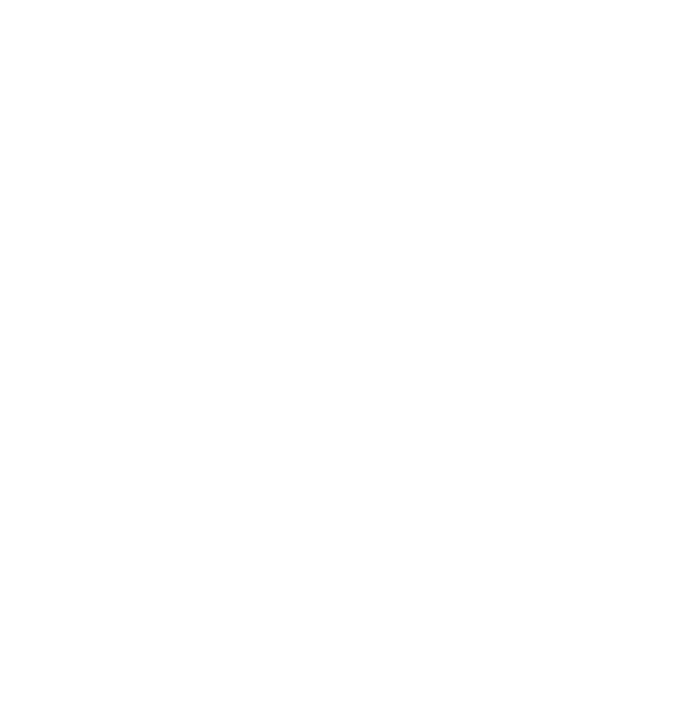
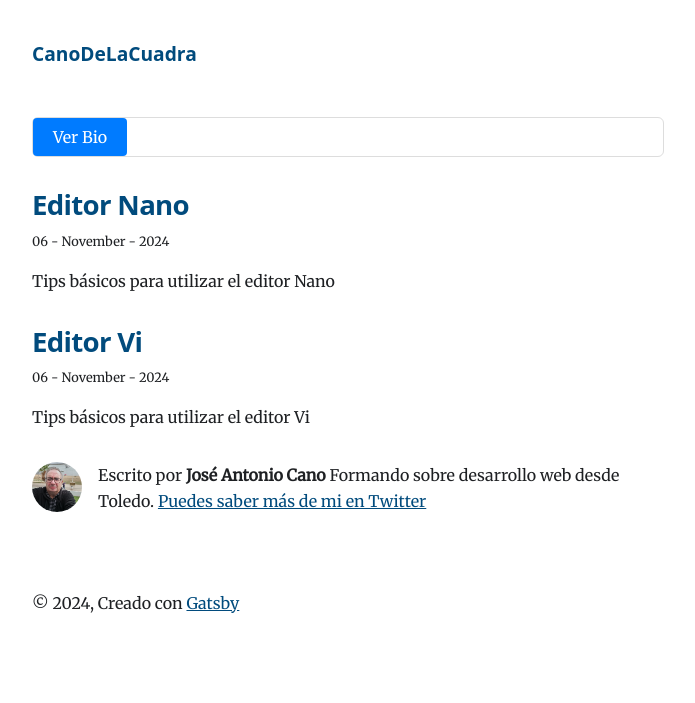
Before and after one commit to canodelacuadra/site-canodelacuadra, a Gatsby site: page /acerca-de-mi in a window 1280 px wide. Before the commit this address had no page. Shown: the whole page, without its empty margins (292-987 px from the left). Built offline with nearby package versions, Linux system fonts and the light colour scheme; Gatsby itself is replaced by a stand-in of ours.

Commit message:
agrego un par de componentes button y collapse

`````diff
--- a/content/blog/hola/index.md
+++ /dev/null
@@ -1,7 +0,0 @@
----
-title: Hola
-date: "2024-11-06T11:59:03.284Z"
-description: "Hola"
----
-
-## Este es mi primer articulo
--- /dev/null
+++ b/content/blog/nano/index.md
@@ -0,0 +1,18 @@
+---
+title: Editor Nano
+date: "2024-11-06T11:59:03.284Z"
+description: "Tips básicos para utilizar el editor Nano"
+tags: "Línea de comandos"
+---
+Cuando trabajamos en servidores, configurando entornos Linux o desarrollando en la nube, manejar el editor  Nano o Vi puede ser beneficioso
+
+## Cundo usar el  Editor Nano
+Cuando se trabaja frecuentemente en la línea de comandos, es necesario crear o editar archivos de texto.
+Para abrir un archivo de texto con nano entramos en git bash y
+````shell
+nano index.md
+````
+## Teclas de control
+Nano está orientado a un manejo desde teclado específicamente a combinaciones de la tecla Control.
+![editor nano](nano01.jpg)
+Por ejemplo, Control-O guarda el archivo actual y Control-W abre el menú de búsqueda. La barra de accesos directos de nano tiene dos filas colocadas en la parte baja de la pantalla, que lista algunos de los comandos disponibles en función del contexto. Para ver una lista completa basta con presionar Control-G y se obtiene una pantalla de ayuda.
--- /dev/null
+++ b/content/blog/vi/index.md
@@ -0,0 +1,9 @@
+---
+title: Editor Vi
+date: "2024-11-06T11:59:03.284Z"
+description: "Tips básicos para utilizar el editor Vi"
+tags: "Línea de comandos, editor de texto "
+---
+
+# El editor VI
+Este es un editor de linea de comandos
--- /dev/null
+++ b/src/components/button.js
@@ -0,0 +1,37 @@
+import React from 'react';
+
+const Button = ({ onClick, children, style, type = 'button' }) => {
+    const defaultStyle = {
+        padding: '10px 20px',
+        fontSize: '16px',
+        color: '#fff',
+        backgroundColor: '#007bff',
+        border: 'none',
+        borderRadius: '4px',
+        cursor: 'pointer',
+        transition: 'background-color 0.3s',
+        ...style, // Permite sobreescribir estilos por medio de props
+    };
+
+    const handleHover = (e) => {
+        e.target.style.backgroundColor = '#0056b3';
+    };
+
+    const handleMouseOut = (e) => {
+        e.target.style.backgroundColor = '#007bff';
+    };
+
+    return (
+        <button
+            type={type}
+            onClick={onClick}
+            style={defaultStyle}
+            onMouseEnter={handleHover}
+            onMouseLeave={handleMouseOut}
+        >
+            {children}
+        </button>
+    );
+};
+
+export default Button;
--- /dev/null
+++ b/src/components/collapse.js
@@ -0,0 +1,32 @@
+import React, { useState } from 'react';
+import Button from './button';
+
+const Collapse = ({ title, children }) => {
+    const [isOpen, setIsOpen] = useState(false);
+
+    const toggleCollapse = () => {
+        setIsOpen(!isOpen);
+    };
+
+    return (
+        <div style={{ border: '1px solid #ddd', borderRadius: '6px', margin: '2px 0' }}>
+            <Button
+                onClick={toggleCollapse}
+            >
+                {title}
+            </Button>
+            {isOpen && (
+                <div style={{
+                    padding: '2px',
+                    borderTop: '1px solid #ddd',
+                    backgroundColor: '#f7f7f7'
+
+                }}>
+                    {children}
+                </div>
+            )}
+        </div>
+    );
+};
+
+export default Collapse;
--- a/src/components/layout.js
+++ b/src/components/layout.js
@@ -1,5 +1,7 @@
 import * as React from "react"
 import { Link } from "gatsby"
+import Collapse from "./collapse"
+import Bio from "./bio"
 
 const Layout = ({ location, title, children }) => {
   const rootPath = `${__PATH_PREFIX__}/`
@@ -11,6 +13,7 @@
       <h1 className="main-heading">
         <Link to="/">{title}</Link>
       </h1>
+
     )
   } else {
     header = (
@@ -23,11 +26,17 @@
   return (
     <div className="global-wrapper" data-is-root-path={isRootPath}>
       <header className="global-header">{header}</header>
+      <Collapse title=" Ver Bio">
+        <Bio />
+      </Collapse>
       <main>{children}</main>
       <footer>
-        © {new Date().getFullYear()}, Creado con
-        {` `}
-        <a href="https://www.gatsbyjs.com">Gatsby</a>
+
+        <p>
+          © {new Date().getFullYear()}, Creado con
+          {` `}
+          <a href="https://www.gatsbyjs.com">Gatsby</a>
+        </p>
       </footer>
     </div>
   )
--- /dev/null
+++ b/src/pages/acerca-de-mi.js
@@ -0,0 +1,94 @@
+import * as React from "react"
+import { Link, graphql } from "gatsby"
+
+import Bio from "../components/bio"
+import Layout from "../components/layout"
+import Seo from "../components/seo"
+
+const AcercaDeMi = ({ data, location }) => {
+    const siteTitle = data.site.siteMetadata?.title || `Title`
+    const posts = data.allMarkdownRemark.nodes
+
+    if (posts.length === 0) {
+        return (
+            <Layout location={location} title={siteTitle}>
+
+                <p>
+                    No hay ninguna publicación de momento
+                </p>
+                <Bio />
+            </Layout>
+        )
+    }
+
+    return (
+        <Layout location={location} title={siteTitle}>
+
+            <ol style={{ listStyle: `none` }}>
+                {posts.map(post => {
+                    const title = post.frontmatter.title || post.fields.slug
+
+                    return (
+                        <li key={post.fields.slug}>
+                            <article
+                                className="post-list-item"
+                                itemScope
+                                itemType="http://schema.org/Article"
+                            >
+                                <header>
+                                    <h2>
+                                        <Link to={post.fields.slug} itemProp="url">
+                                            <span itemProp="headline">{title}</span>
+                                        </Link>
+                                    </h2>
+                                    <small>{post.frontmatter.date}</small>
+                                </header>
+                                <section>
+                                    <p
+                                        dangerouslySetInnerHTML={{
+                                            __html: post.frontmatter.description || post.excerpt,
+                                        }}
+                                        itemProp="description"
+                                    />
+                                </section>
+                            </article>
+                        </li>
+                    )
+                })}
+            </ol>
+            <Bio />
+        </Layout>
+    )
+}
+
+export default AcercaDeMi
+
+/**
+ * Head export to define metadata for the page
+ *
+ * See: https://www.gatsbyjs.com/docs/reference/built-in-components/gatsby-head/
+ */
+export const Head = () => <Seo title="All posts" />
+
+export const pageQuery = graphql`
+  {
+    site {
+      siteMetadata {
+        title
+      }
+    }
+    allMarkdownRemark(sort: { frontmatter: { date: DESC } }) {
+      nodes {
+        excerpt
+        fields {
+          slug
+        }
+        frontmatter {
+          date(formatString: " DD - MMMM - YYYY")
+          title
+          description
+        }
+      }
+    }
+  }
+`
--- a/src/pages/index.js
+++ b/src/pages/index.js
@@ -56,7 +56,7 @@
           )
         })}
       </ol>
-      <Bio />
+
     </Layout>
   )
 }
`````
Also changed, not shown: src/pages/articulos.js (added, +94 -0 lines), content/blog/nano/nano01.jpg (added).
